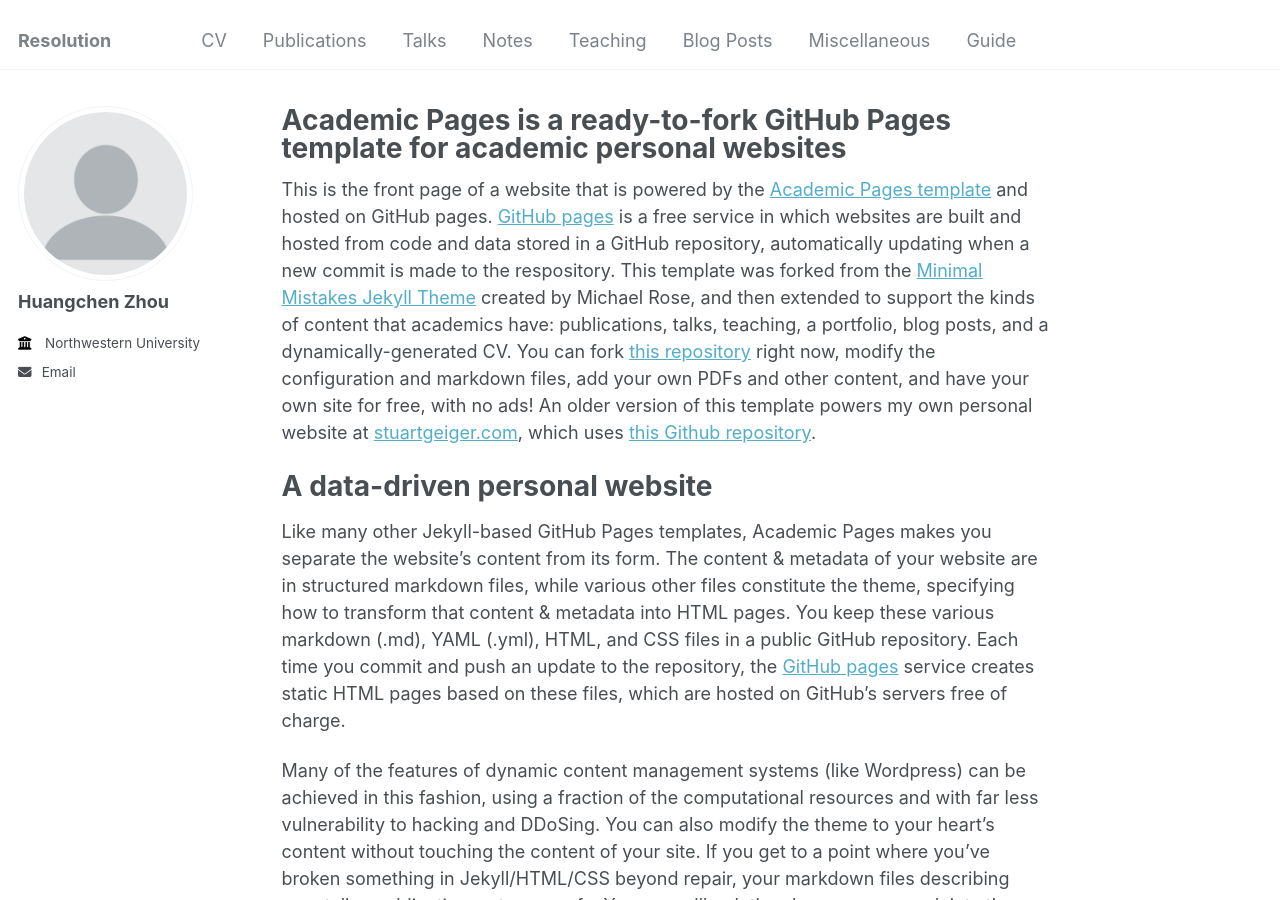
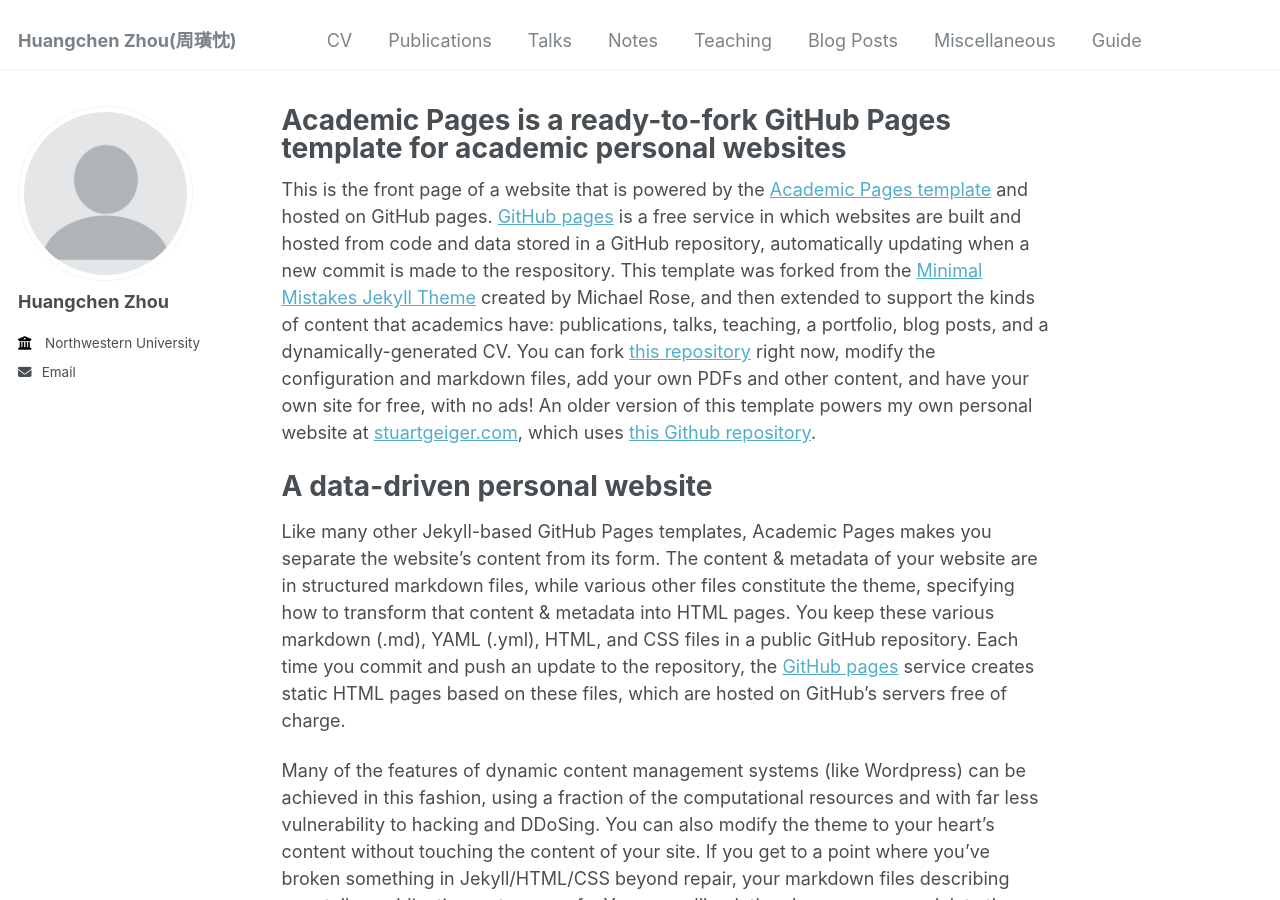
Before and after one commit to zhc515/zhc515.github.io, a Jekyll site: the page built from _pages/about.md, in a window 1280 px wide and 900 px high. Built offline with Jekyll 4.4.1, drawn with Linux system fonts in a browser that asks for light colours.

Commit message:
Update _config.yml

```diff
--- a/_config.yml
+++ b/_config.yml
@@ -8,7 +8,7 @@
 
 # Basic Site Settings
 locale                   : "en-US"
-title                    : "Resolution"
+title                    : "Huangchen Zhou(周璜忱)"
 title_separator          : "-"
 name                     : &name "Huangchen Zhou"
 description              : &description "Math PhD student at Northwestern University"
```
